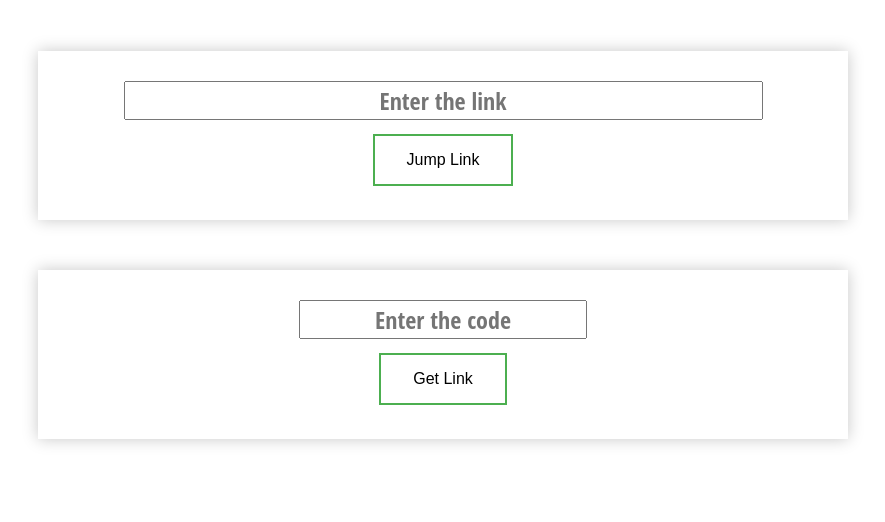
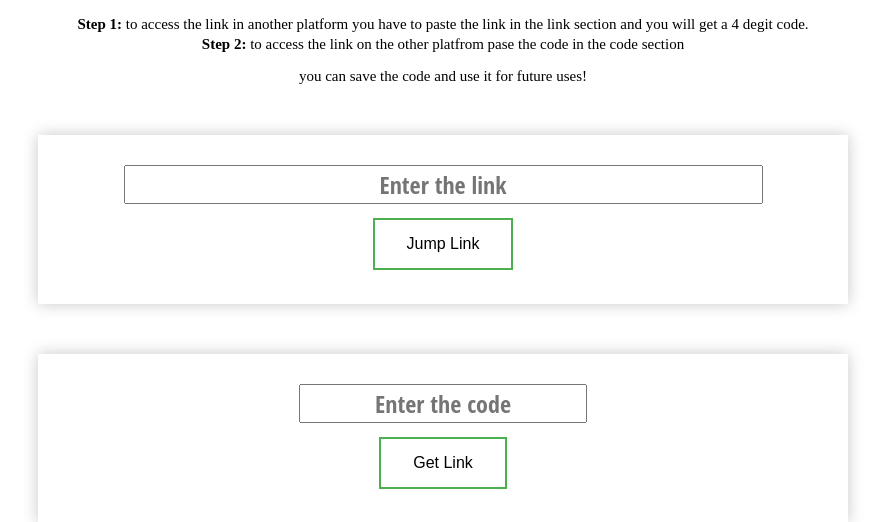
Before and after one commit to rasti-khalid/Link-Jump, a PHP site: page / in a window 1280 px wide. Shown: the part 507-1029 px from the top of the page, without its empty margins (197-1082 px from the left). Before the commit the page ends 952 px from the top, so only its background shows below. Run offline with PHP 8.4, Linux system fonts and the light colour scheme; a stand-in replaces the project's code that opens the database connection.

Commit message:
Update index.php

```diff
--- a/index.php
+++ b/index.php
@@ -106,6 +106,13 @@ function adjust_textarea(h) {
   margin-left: auto;
   margin-right: auto;" ></a>
 
+
+<p style="text-align: center; font-size: 15px; margin-bottom: -30px; "><strong>Step 1:</strong> to access the link in another platform you have to paste the link in the link section and you will get a 4 degit code. </p><br>
+<p style="text-align: center; font-size: 15px;  "><strong>Step 2:</strong> to access the link on the other platfrom pase the code in the code section</p>
+<p style="text-align: center; font-size: 15px; ">you can save the code and use it for future uses!</p>
+
+
+
 <div style="text-align: center; ">
 <form action="index.php" class="form-style-8">
 	<input type="text" name="link" placeholder="Enter the link" size="50">
```
